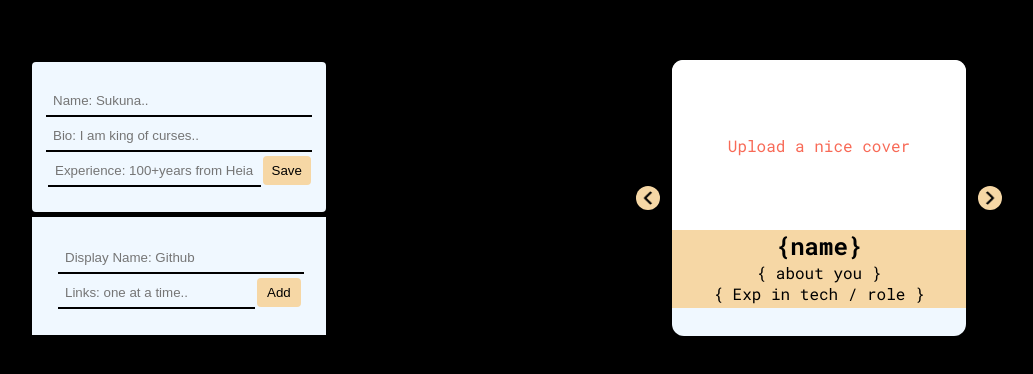
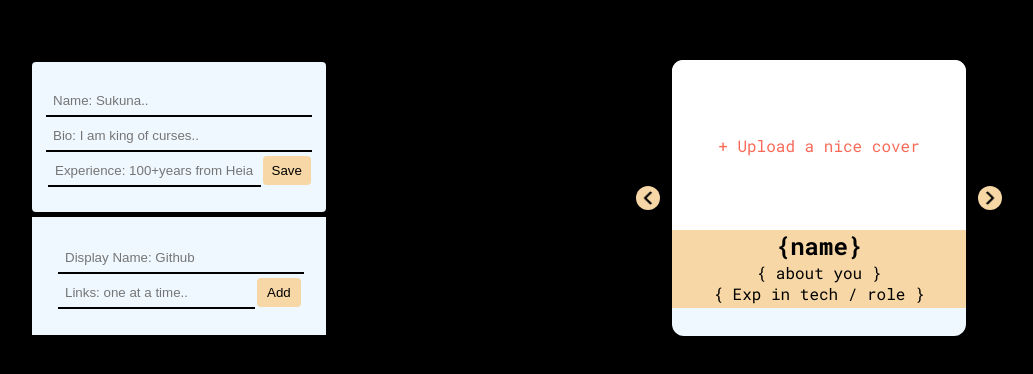
Before and after one commit to KiranPolaki/linktree, a React (Vite) app: page /create in a window 1280 px wide. Shown: the part 202-576 px from the top of the page, without its empty margins (141-1174 px from the left). Built offline with nearby package versions, Linux system fonts and the light colour scheme.

Commit message:
input fields updated

```diff
--- a/src/components/Input.jsx
+++ b/src/components/Input.jsx
@@ -12,7 +12,9 @@ function Input({ sampleTree, setSampleTree, links, setLinks }) {
     setInputLink("");
   }
 
-  function handleSave() {}
+  function handleSave() {
+    // * save this data somewhere so that we can always have a look at this while shufting to other cards
+  }
 
   return (
     <div className="input-container">
--- a/src/components/SampleIntro.jsx
+++ b/src/components/SampleIntro.jsx
@@ -15,7 +15,7 @@ function SampleIntro({ sampleTree }) {
           style={{ display: "none" }}
         />
         <label htmlFor="image-file" className="image-input">
-          Upload a nice cover
+          + Upload a nice cover
         </label>
       </div>
       <div className="intro-box">
```
